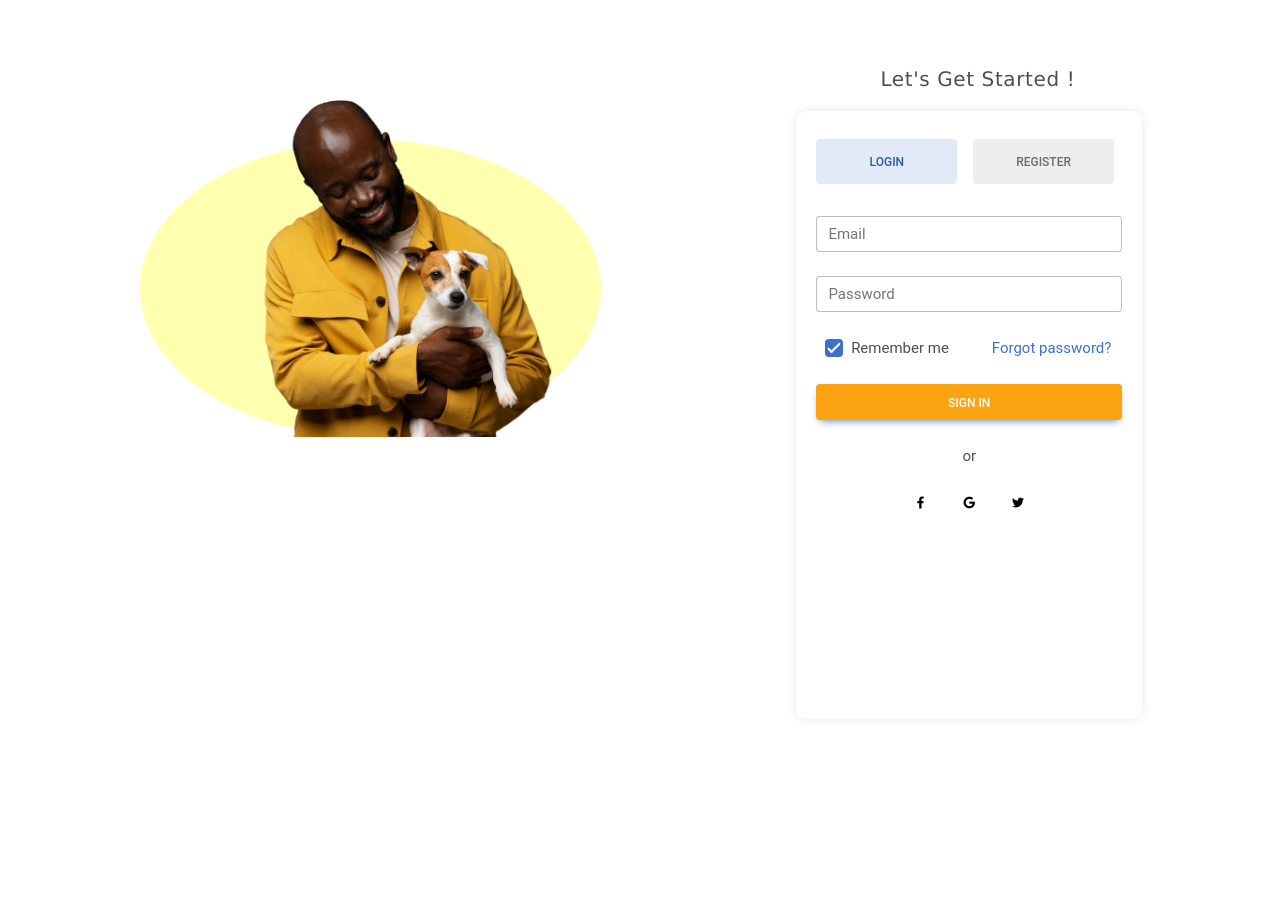
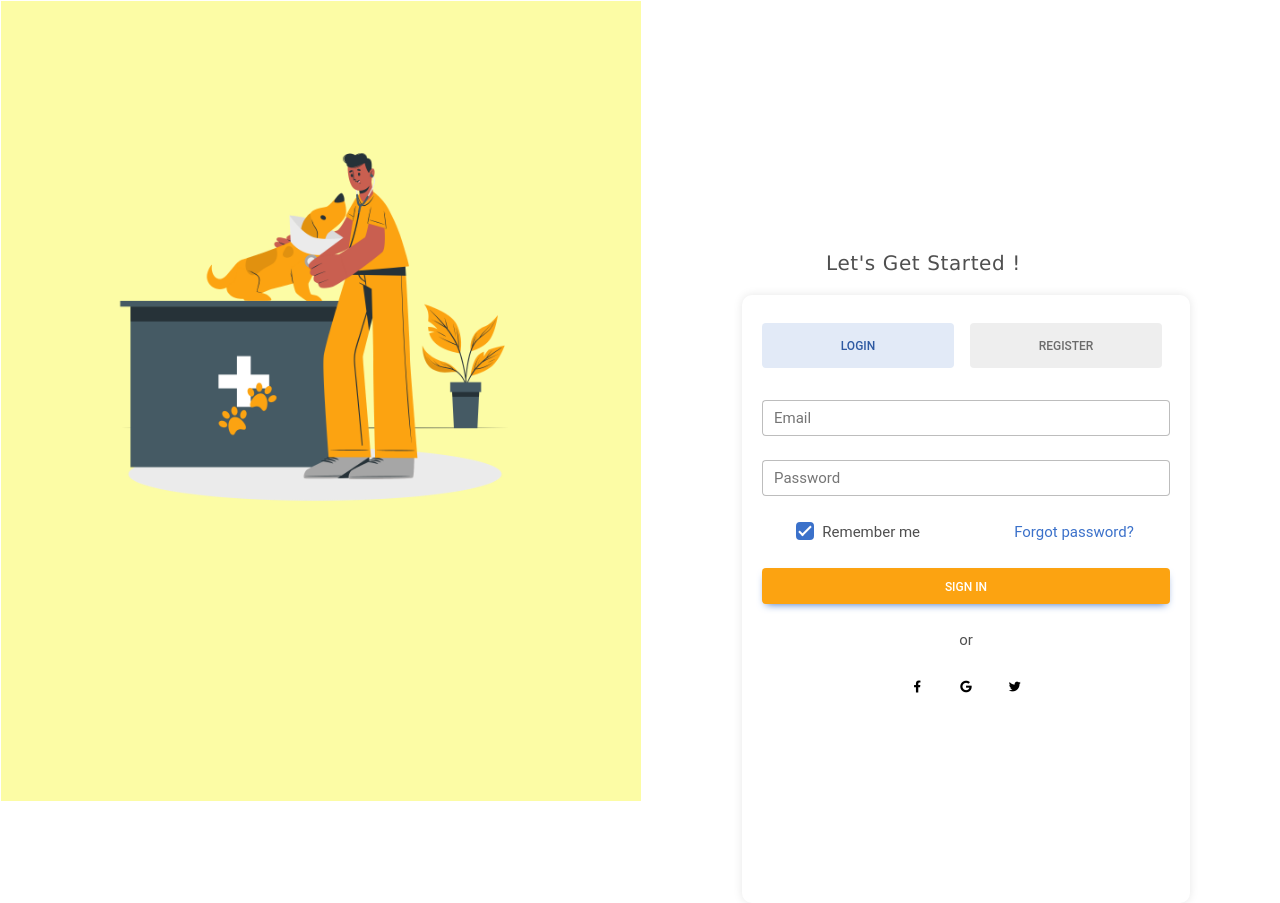
Before and after one commit to estif34/pawcare, a Flask app: page /auth in a window 1280 px wide. Before the commit the page ends 509 px from the top, so only its background shows below. Run offline with Flask 3, Linux system fonts and the light colour scheme; some libraries are stand-ins or nearby versions.

Commit message:
Change lottie

```diff
--- a/static/login.css
+++ b/static/login.css
@@ -1,13 +1,14 @@
 .content{
-    width: 90%;
+    width: 100%;
+
 }
 
 .forms {
-    width: 30%;
+    width: 35%;
     height: 55vh;
-    margin-right: 10px;
+    margin-right: 90px;
     float: right;
-    margin-top: -350px;
+    margin-top: -530px;
     font-size: 15px;
 }
 
@@ -20,6 +21,7 @@
     box-shadow: 0 0 10px rgba(0, 0, 0, 0.1);
     padding: 20px;
     border-radius: 10px;
+
     position: relative;
 }
 
@@ -32,16 +34,17 @@
 }
 
 .blob{
-    width: 40%;
+    width: 50%;
+    height: 100vh;
     flex: 0 0 25%;
-    border-radius: 50%;
-    background-color: hsla(60, 100%, 73%, 0.57);
-    margin-left: 140px;
-    margin-top: 140px;
+    /* border-radius: 40%; */
+    background-color: hsla(60, 93%, 68%, 0.57);
+    margin-left: 1px;
+    margin-top: 1px;
 }
 
 .man-with-dog img{
-    width: 68%;
-    margin-top: -55px;
-    margin-left: 100px;
+    width: 70%;
+    margin-top: 75px;
+    margin-left: 90px;
 }
--- a/templates/forms/SignInUp.html
+++ b/templates/forms/SignInUp.html
@@ -11,13 +11,12 @@
 <div class="blob">
 
   <div class="man-with-dog">
-    <img src="{{ url_for('static', filename='images/man-holding-dog.png') }}" id="man-with-dog"/>
+    <img src="{{ url_for('static', filename='images/Veterinary.png') }}" id="man-with-dog"/>
   </div>
 
 </div>
+
 <div class="forms">
-
-
   <h2 style="margin-left: 84px;font-family:'Lucida Sans', 'Lucida Sans Regular', 'Lucida Grande', 'Lucida Sans Unicode', sans-serif;margin-top: -20px; margin-bottom: 20px; font-size: 20px;letter-spacing: 0.03em;"> Let's Get Started ! </h2>
     <div class="container">
         <!-- Pills navs -->
```
Also changed, not shown: static/images/Veterinary.png (added).
